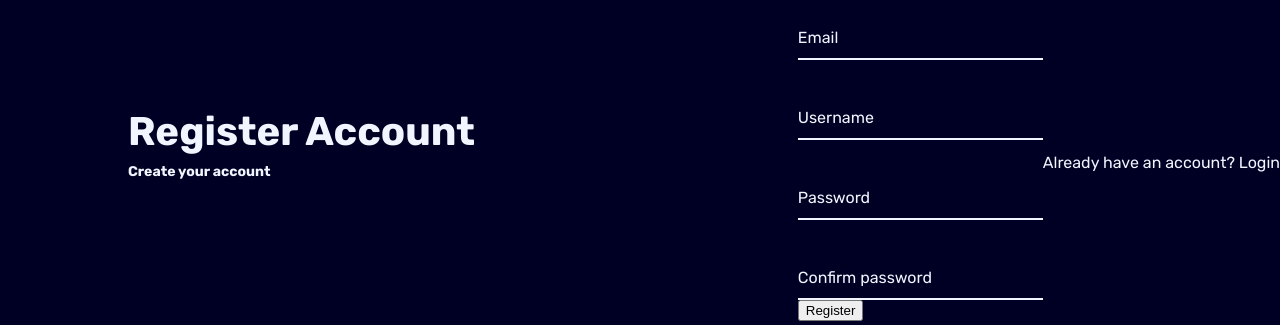
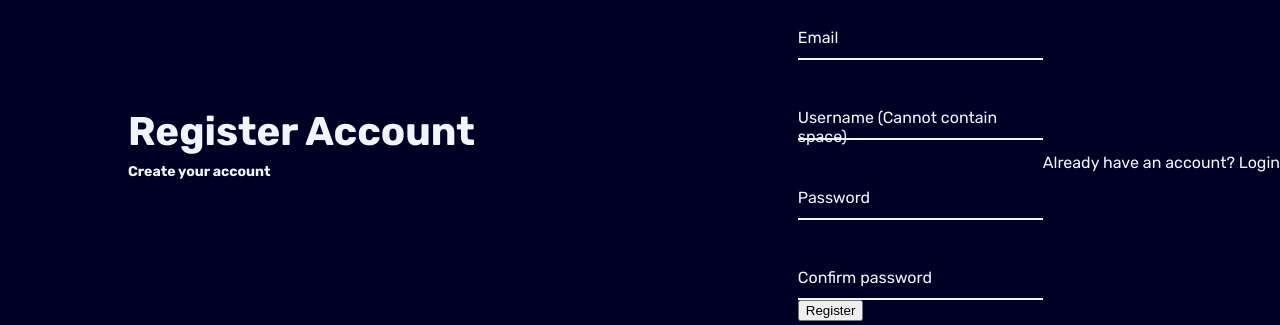
Before and after one commit to adaalif/Techporia-main-2024, a CodeIgniter 4 app: template techporia23-main/app/Views/auth/register.php in a window 1280 px wide. Shown: the part 238-563 px from the top of the page. Run offline with PHP 8.4 and a stand-in for CodeIgniter, Linux system fonts and the light colour scheme; the template is opened without the code that fills it, so the values that code supplies are empty; some libraries are stand-ins or nearby versions.

Commit message:
update 2

```diff
--- a/techporia23-main/app/Views/auth/register.php
+++ b/techporia23-main/app/Views/auth/register.php
@@ -8,6 +8,7 @@
     <div class="auth-section">
         <h1>Register Account</h1>
         <h2>Create your account</h2>
+
 
         <?php if (session('error') !== null) : ?>
             <div class="alert"></div><?= session('error') ?></div>
@@ -31,7 +32,7 @@
             </div>
             <div class="input">
                 <input type="text" class="input-field" name="username" value="<?= old('username') ?>" required />
-                <label class="input-label">Username</label>
+                <label class="input-label">Username (Cannot contain space)</label>
             </div>
             <div class="input">
                 <input type="password" class="input-field" name="password" required />
```
